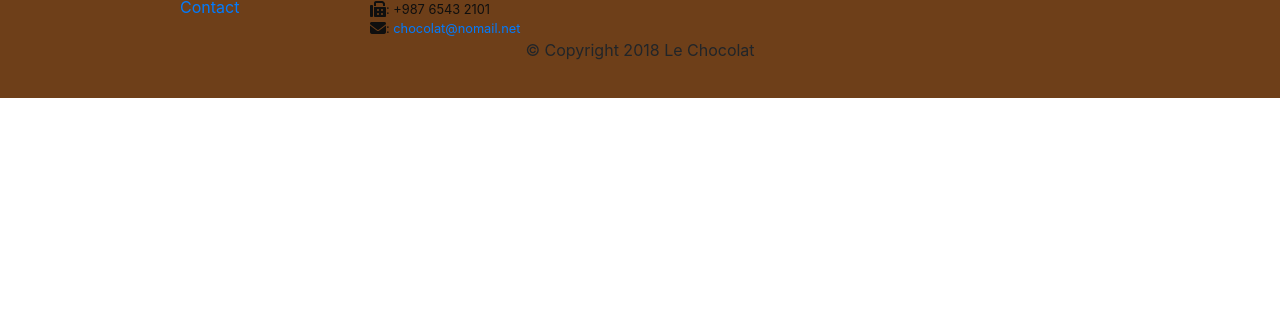
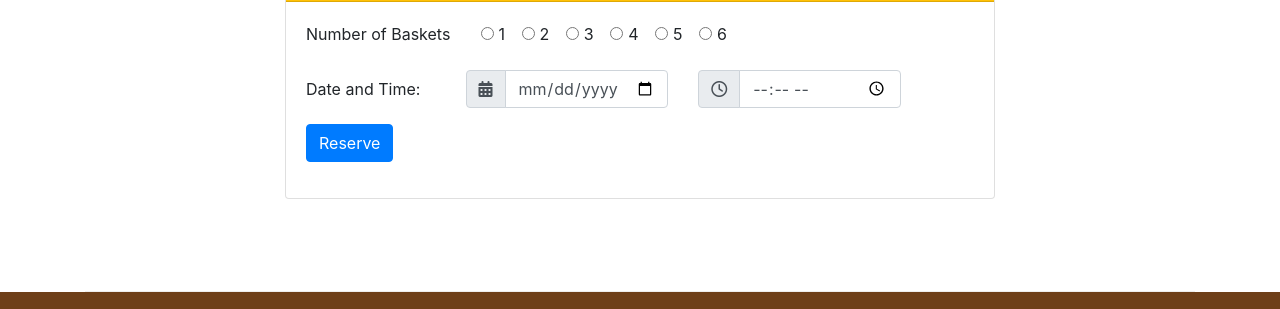
Before and after one commit to charap199/lechocolat, a plain HTML site: page index.html in a window 1280 px wide. Shown: the part 1642-1951 px from the top of the page. Before the commit the page ends 1740 px from the top, so only its background shows below. Drawn offline with nearby package versions, Linux system fonts and the light colour scheme.

Commit message:
Bootstrap Assignment 9 Task 2

```diff
--- a/index.html
+++ b/index.html
@@ -33,7 +33,8 @@
                                 class="fa fa-info fa-lg"></span> About</a></li>
                     <li class="nav-item"><a class="nav-link" href="#"><span class="fa fa-list fa-lg"></span> Menu</a>
                     </li>
-                    <li class="nav-item"><a class="nav-link" href="./contactus.html"><span class="fa fa-address-card fa-lg"></span>
+                    <li class="nav-item"><a class="nav-link" href="./contactus.html"><span
+                                class="fa fa-address-card fa-lg"></span>
                             Contact</a></li>
                 </ul>
             </div>
@@ -42,13 +43,16 @@
     <header class="jumbotron">
         <div class="container">
             <div class="row row-header">
-                <div class="col-12 col-sm-8">
+                <div class="col-12 col-sm-6 ">
                     <h1 style="font-family: 'Pacifico', cursive;">Le Chocolat</h1>
                     <p>We combine experience with creativity to create innovative tastes based on classic chocolate
                         recipes. Our creations will travel you in the chocolate world!</p>
                 </div>
-                <div class="col col-sm">
+                <div class="col-6 col-sm-3 align-self-center">
                     <img src="images/logo.png" class="img">
+                </div>
+                <div class="col-6 col-sm-3 align-self-center">
+                    <a class="btn btn-warning btn-sm" href="#reserve-form" role="button">Reserve your basket</a>
                 </div>
             </div>
         </div>
@@ -121,6 +125,92 @@
                 </div>
             </div>
         </div>
+
+        <div class="row row-content justify-content-center">
+            <div class="col-12 col-sm-8 ">
+                <div class="card border-default">
+                    <h3 class="card-header bg-warning" id="reserve-form" style="color: white;">Reserve your Baskets</h3>
+                    <div class="card-body">
+                        <form>
+                            <div class="form-group row">
+                                <label class="col-12 col-sm-3">Number of Baskets</label>
+                                <div class="col-12 col-sm-9">
+                                    <div class="form-check form-check-inline">
+                                        <input class="form-check-input" type="radio" name="inlineRadioOptions"
+                                            id="inlineRadio1" value="option1">
+                                        <label class="form-check-label" for="inlineRadio1">1</label>
+                                    </div>
+                                    <div class="form-check form-check-inline">
+                                        <input class="form-check-input" type="radio" name="inlineRadioOptions"
+                                            id="inlineRadio2" value="option2">
+                                        <label class="form-check-label" for="inlineRadio2">2</label>
+                                    </div>
+                                    <div class="form-check form-check-inline">
+                                        <input class="form-check-input" type="radio" name="inlineRadioOptions"
+                                            id="inlineRadio3" value="option3">
+                                        <label class="form-check-label" for="inlineRadio3">3 </label>
+                                    </div>
+                                    <div class="form-check form-check-inline">
+                                        <input class="form-check-input" type="radio" name="inlineRadioOptions"
+                                            id="inlineRadio4" value="option4">
+                                        <label class="form-check-label" for="inlineRadio4">4</label>
+                                    </div>
+                                    <div class="form-check form-check-inline">
+                                        <input class="form-check-input" type="radio" name="inlineRadioOptions"
+                                            id="inlineRadio5" value="option5">
+                                        <label class="form-check-label" for="inlineRadio5">5</label>
+                                    </div>
+                                    <div class="form-check form-check-inline">
+                                        <input class="form-check-input" type="radio" name="inlineRadioOptions"
+                                            id="inlineRadio6" value="option6">
+                                        <label class="form-check-label" for="inlineRadio6">6 </label>
+                                    </div>
+                                </div>
+                            </div>
+                            <div class="form-group row">
+
+                                <label class="col-12 col-sm-3 col-form-label">Date and Time: </label>
+
+
+
+                                <div class=" input-group col-12 col-sm-4">
+                                    <div class="input-group row">
+                                        <div class="input-group-prepend">
+                                            <span class="input-group-text" id="date"><i class="fa fa-calendar"
+                                                    aria-hidden="true"></i></span>
+                                        </div>
+                                        <input type="date" class="form-control" id="date1">
+                                    </div>
+                                </div>
+
+
+                                <div class=" input-group col-12 col-sm-4">
+                                    <div class="input-group row">
+                                        <div class="input-group-prepend">
+                                            <span class="input-group-text" id="time"><i class="fa fa-clock-o"
+                                                    aria-hidden="true"></i></span>
+                                        </div>
+                                        <input type="time" class="form-control" id="time1">
+                                    </div>
+                                </div>
+
+
+                            </div>
+                            <div class="form-group row">
+                                <div class="col-12 sm-3">
+                                        <button type="submit" class="btn btn-primary">Reserve</button>
+                                </div>
+
+                            </div>
+                        </form>
+
+                    </div>
+                </div>
+            </div>
+
+        </div>
+
+
     </div>
 
 
```
Also changed, not shown: contactus.html (+1 -0 lines).
